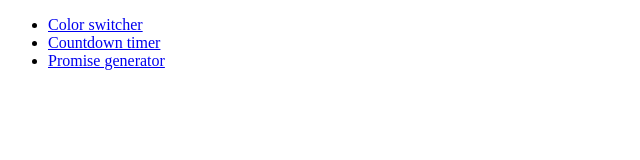
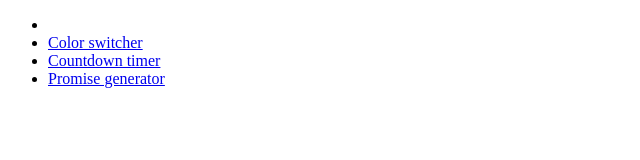
Before and after one commit to xxMANIAKxx/goit-js-hw-09, a plain HTML site: page index.html in a window 1280 px wide. Shown: the whole page, without its empty margins (0-640 px from the left). Drawn offline with Linux system fonts and the light colour scheme.

Commit message:
Deploying to gh-pages from @ xxMANIAKxx/goit-js-hw-09@880749cfc38cd330ea8dc6565a56006aa46dfc87 🚀

```diff
--- a/index.html
+++ b/index.html
@@ -1 +1 @@
-<!DOCTYPE html><html lang="en"><head><meta charset="utf-8"><meta name="viewport" content="width=device-width, initial-scale=1.0"><title>Homework 9</title><link rel="stylesheet" href="/goit-js-hw-08/01-color-switcher.19950fa6.css"></head><body> <ul> <li><a href="/goit-js-hw-08/01-color-switcher.html">Color switcher</a></li> <li><a href="/goit-js-hw-08/02-timer.html">Countdown timer</a></li> <li><a href="/goit-js-hw-08/03-promises.html">Promise generator</a></li> </ul> </body></html>
+<!DOCTYPE html><html lang="en"><head><meta charset="utf-8"><meta name="viewport" content="width=device-width, initial-scale=1.0"><title>Homework 9</title><link rel="stylesheet" href="/goit-js-hw-08/01-color-switcher.19950fa6.css"></head><body> <ul> <li><a href="/goit-js-hw-08/01-color-switcher.html"></a></li> <li><a href="/goit-js-hw-08/01-color-switcher.html">Color switcher</a></li> <li><a href="/goit-js-hw-08/02-timer.html">Countdown timer</a></li> <li><a href="/goit-js-hw-08/03-promises.html">Promise generator</a></li> </ul> </body></html>
```
